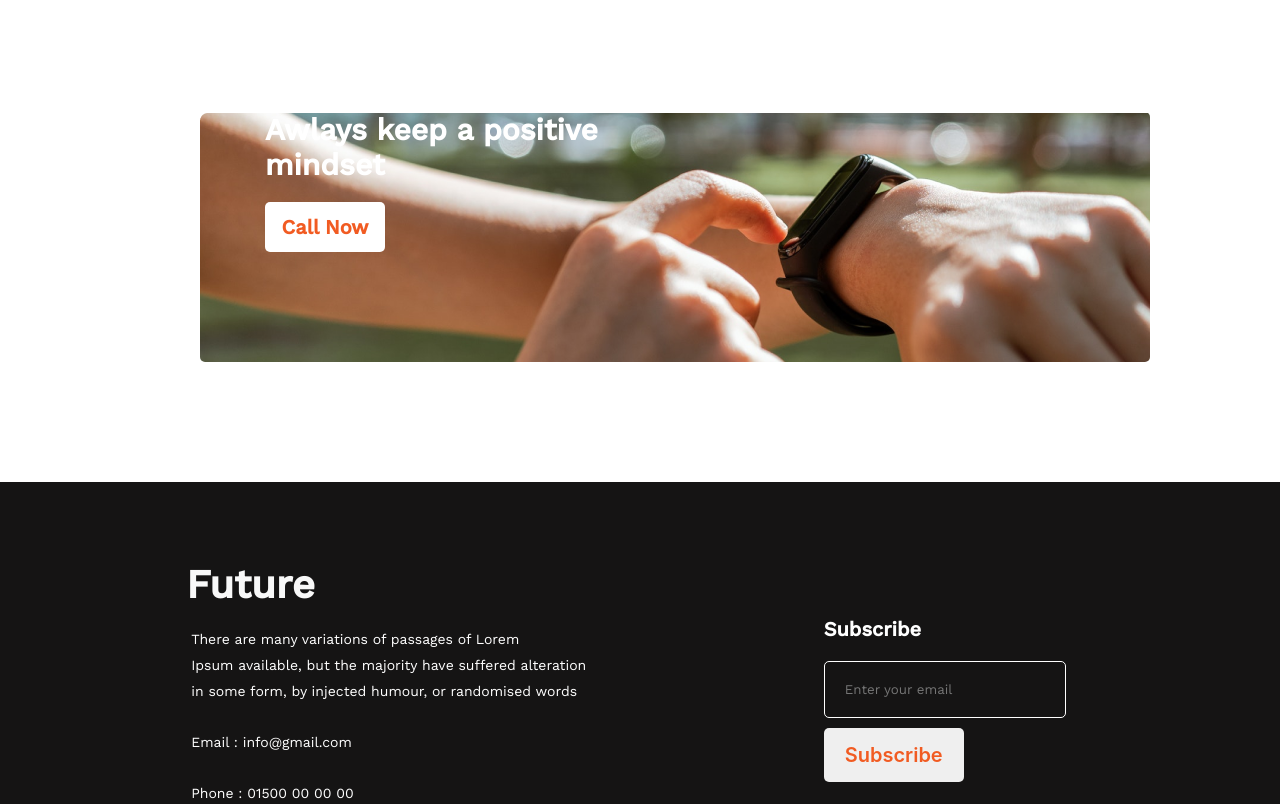
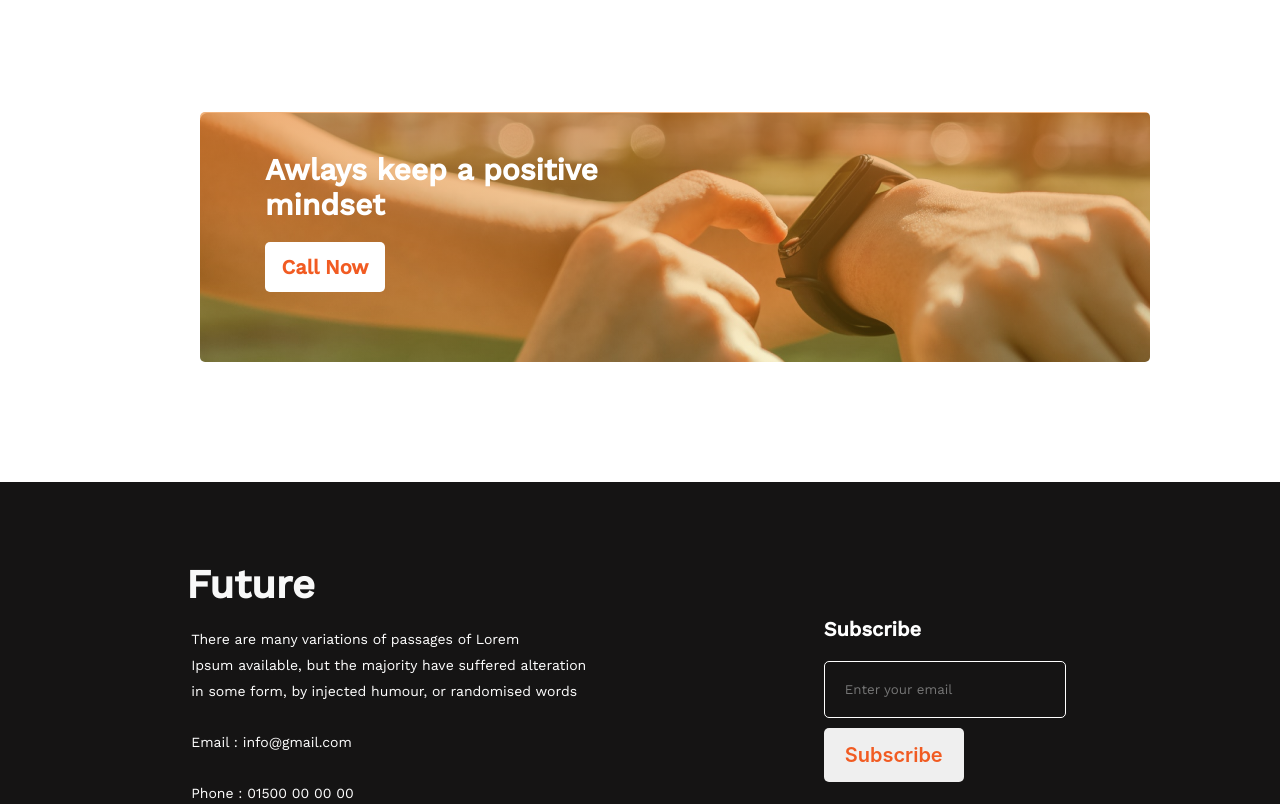
Before and after one commit to mfobaf/new-year-new-me-project, a plain HTML site: page index.html in a window 1280 px wide. Shown: the part 2009-2813 px from the top of the page. Drawn offline with nearby package versions, Linux system fonts and the light colour scheme.

Commit message:
gradiant added

```diff
--- a/styles/stylee.css
+++ b/styles/stylee.css
@@ -165,9 +165,8 @@ button.primary-button {
 
 /* gradiant style */
 .gradiant {
-    background-image: url(/images/watch.png);
-    mix-blend-mode: screen;
-
+    /* background-image: url(/images/watch.png); */
+    background: linear-gradient(rgba(230, 126, 34,0.6),rgba(241, 196, 15, 0.2)),  url(/images/watch.png) ;
     width: 950px;
     height: 250px;
     margin-top: 113px;
@@ -185,6 +184,7 @@ button.primary-button {
     margin-left: 65px;
     margin-top: 70px;
     height: 180px;
+    padding-top: 40px;
 }
 
 .btn {
```
